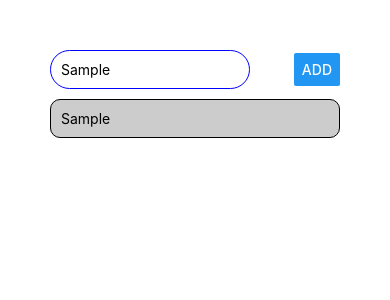
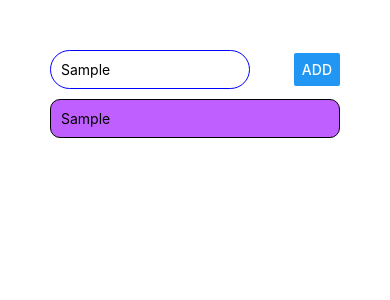
Before and after one commit to narayan494pandey/rn-complete-guide, a React Native app: screen / in a window 390 px wide. Both pictures are taken after typing "Sample" into the empty fields and a click on the button "ADD". Shown: the top 300 px of the page. Built offline with nearby package versions, Linux system fonts and the light colour scheme.

Commit message:
ScrollView

```diff
--- a/App.js
+++ b/App.js
@@ -1,6 +1,6 @@
 import { StatusBar } from 'expo-status-bar';
 import React,{useState} from 'react';
-import {StyleSheet,Text,View,TextInput,Button } from 'react-native';
+import {StyleSheet,Text,View,TextInput,Button,ScrollView } from 'react-native';
 
 export default function App() {
   const [enteredGoal, setEnteredGoal] = useState('');
@@ -21,12 +21,17 @@
           />
           <Button title="ADD" onPress={addGoalHandler}/>
         </View>
-      <View>
-        {courseGoals.map((goal) => <View style={styles.listItem}><Text key={goal}>{goal}</Text></View>)}
+        <ScrollView>
+          {courseGoals.map((goal) => (
+            <View key={goal} style={styles.listItem}>
+              <Text>{goal}</Text>
+            </View>
+          ))}
 
-      </View>
+        </ScrollView>
         <StatusBar style="auto" />
       </View>
+
   );
 }
 
@@ -50,7 +55,7 @@
   listItem:{
     padding:10,
     marginVertical:10,
-    backgroundColor:'#ccc',
+    backgroundColor:'#BF5FFF',
     borderColor:'black',
     borderWidth:1,
     borderRadius:10,
```
Lines whose indentation alone changed are shown as unchanged.
